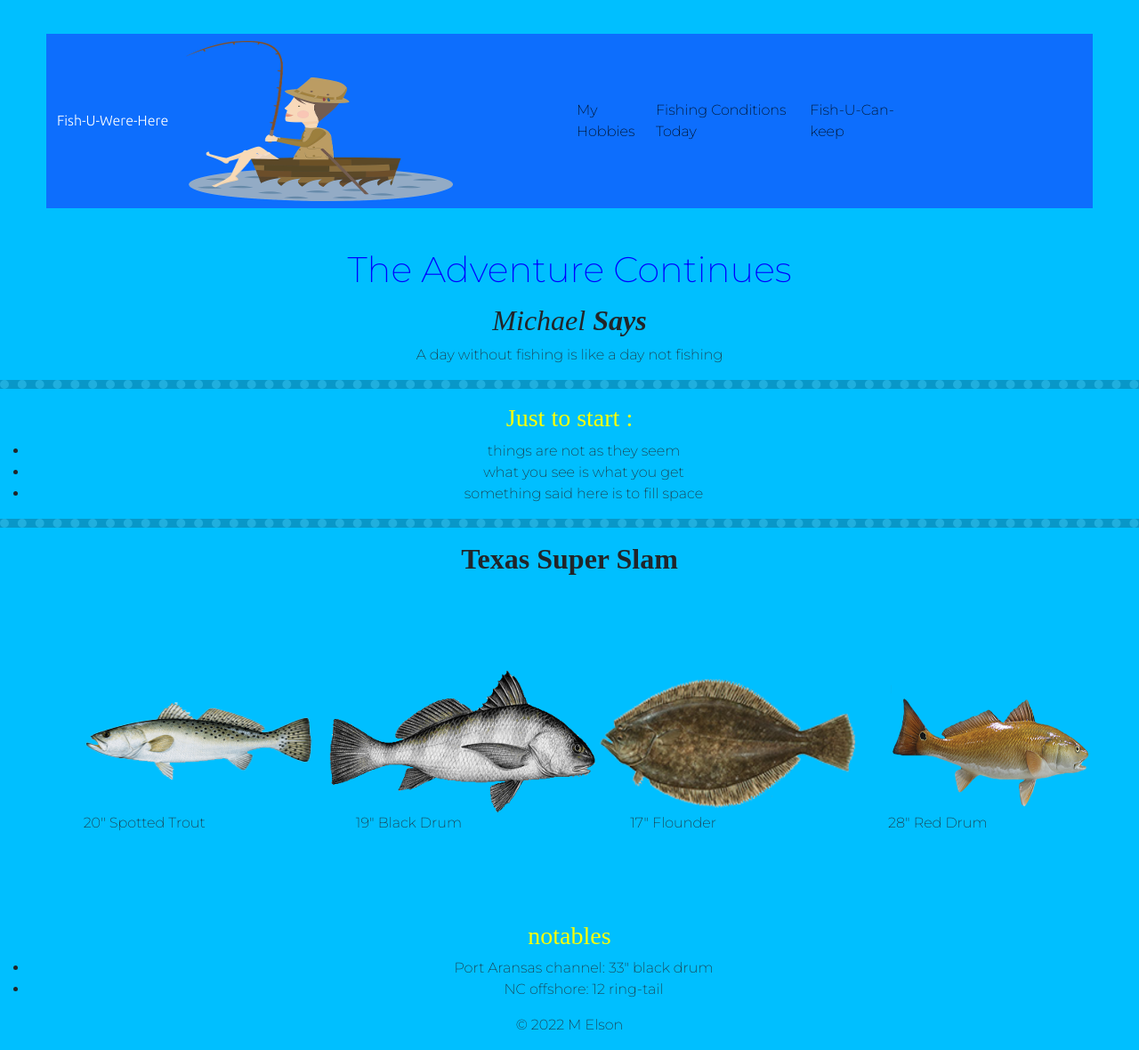
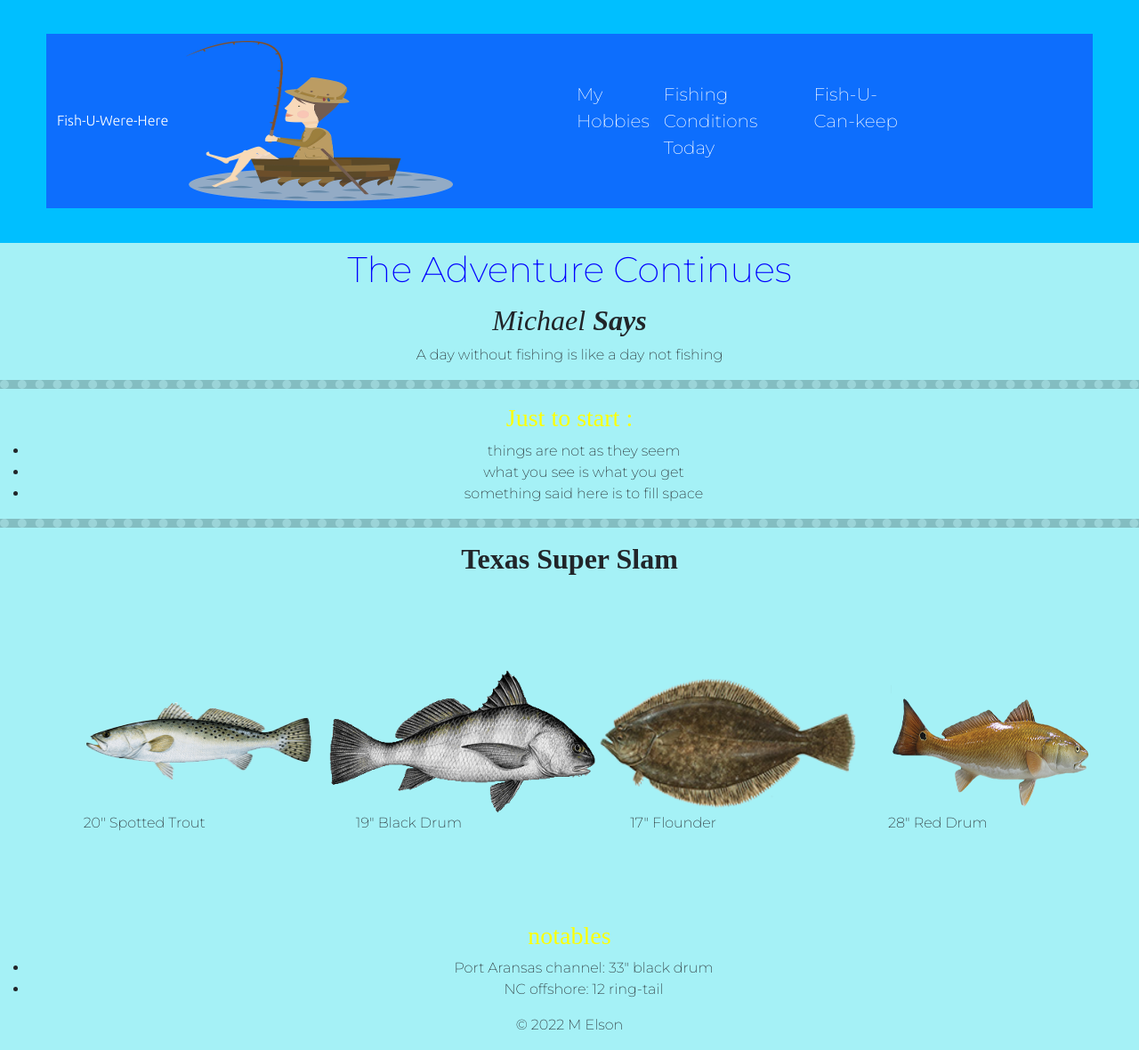
Before and after one commit to ehworks/fishy, a Flask app: page / in a window 1280 px wide. Shown: the whole page at 89% size. Run offline with Flask 2, Linux system fonts and the light colour scheme; some libraries are stand-ins or nearby versions.

Commit message:
Update style.css

```diff
--- a/static/style.css
+++ b/static/style.css
@@ -6,7 +6,8 @@
 
        body {
             /* background-color: #7ec8e3; */
-            background-color:	#00BFFF;
+            /* background-color:	#00BFFF; */
+            background-color:	#a5f1f6;
             font-family: "Montserrat";
             }
 
@@ -52,11 +53,11 @@
            }
 
         .navbar-nav .nav-item .nav-link {
-           color: black;
+           color: white;
             }
 
         .nav-link{
-            font-size: 1rem;
+            font-size: 1.25rem;
            }
 
          .container-fluid {
```
